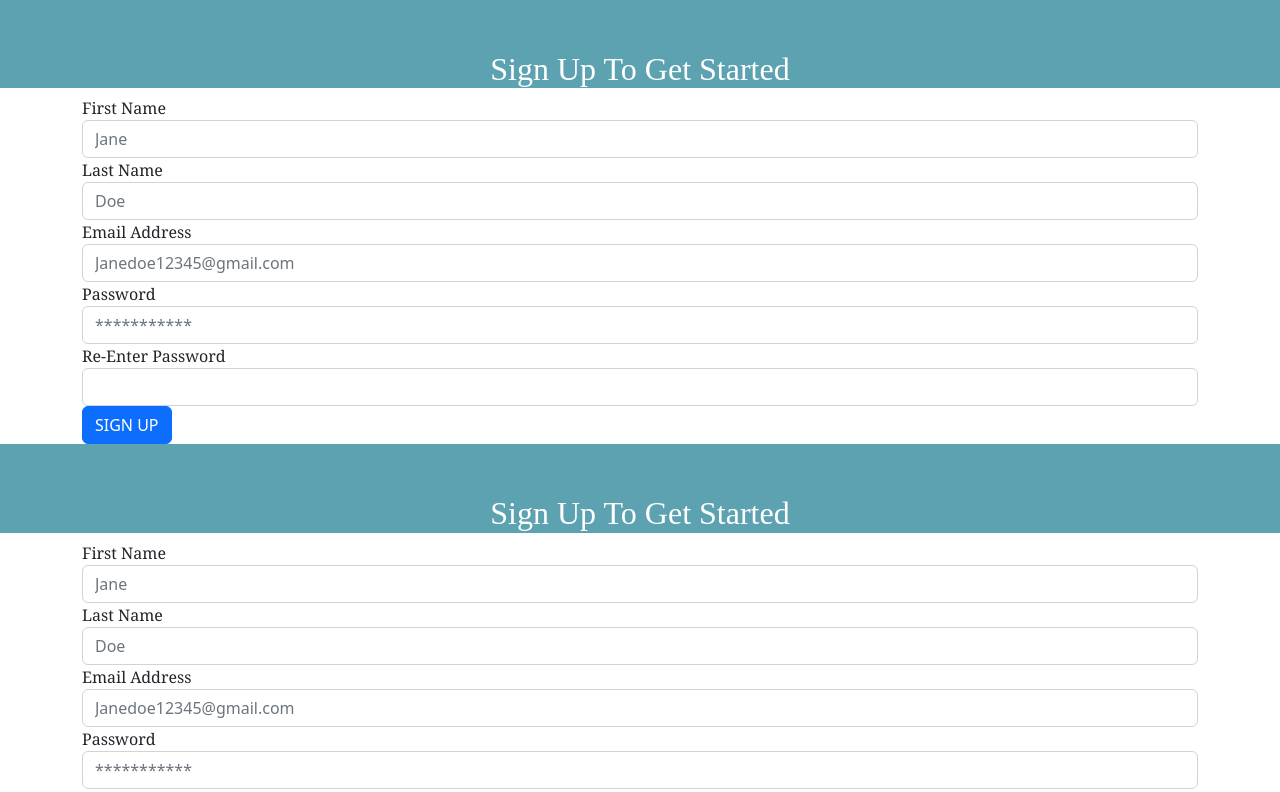
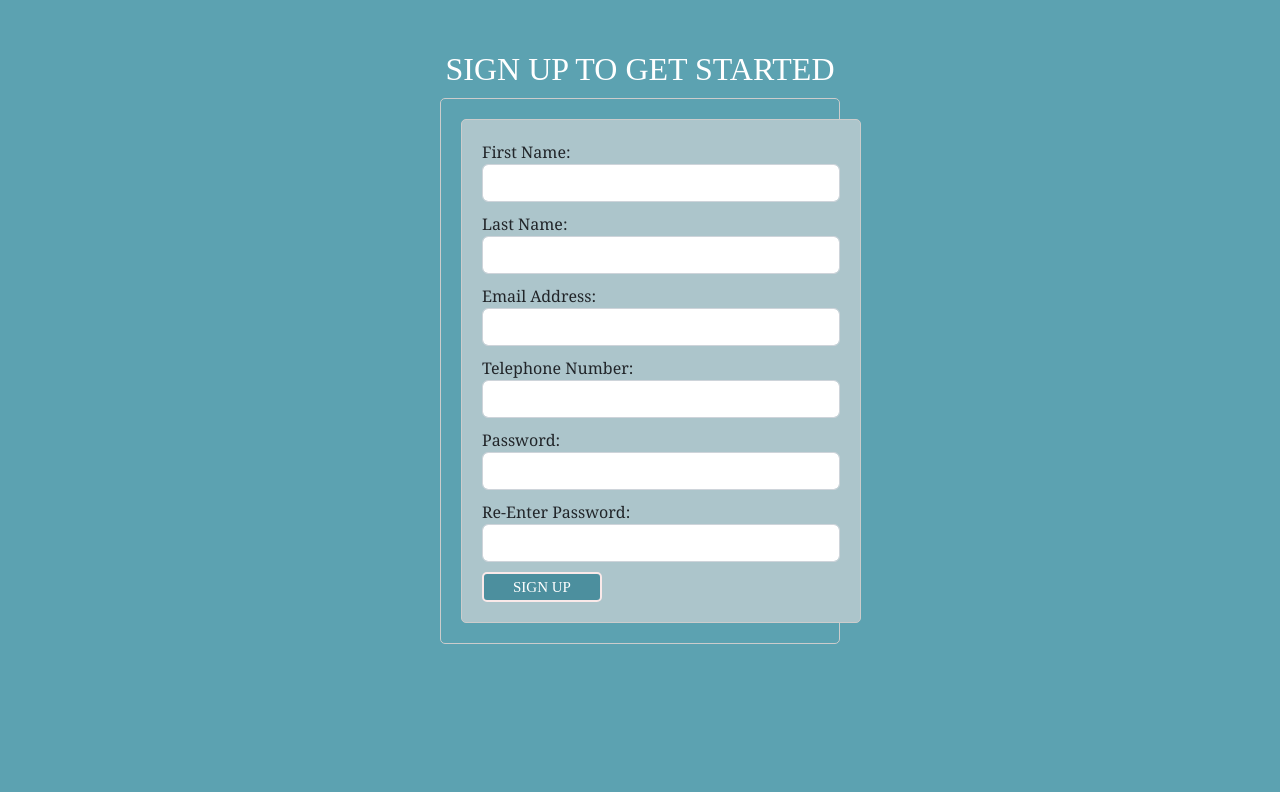
Before and after one commit to walters-skn/COMP3901-Capstone, a Vue app: page /#/register in a window 1280 px wide. Shown: the top 792 px of the page. Built offline with nearby package versions, Linux system fonts and the light colour scheme.

Commit message:
RegisterPage Update

```diff
--- a/src/components/RegisterPage.vue
+++ b/src/components/RegisterPage.vue
@@ -1,33 +1,40 @@
 <template>
+<div class="page-container">
 
-    <h2> Sign Up To Get Started </h2>
+    <title> Registration Page </title>
+    <h2 class = "title"> SIGN UP TO GET STARTED </h2>
 
         <form @submit.prevent="handleSubmit">
 
         <div class="container">
             <div class="box">
                 <div class="form-group">
-        <label> First Name </label>
-        <input type="text" class="form-control" placeholder="Jane" />
+                    <label> First Name: </label>
+                    <input type="text" class="form-control" />
                 </div>
 
             <div class="form-group">
-        <label> Last Name </label>
-        <input type="text" class="form-control" placeholder="Doe" />
+                <label> Last Name: </label>
+                <input type="text" class="form-control" />
             </div>
 
             <div class="form-group">
-        <label> Email Address </label>
-        <input type="email" class="form-control" placeholder="Janedoe12345@gmail.com" />
+                <label> Email Address: </label>
+                <input type="email" class="form-control" />
             </div>
 
             <div class="form-group">
-        <label> Password </label>
-        <input type="password" class="form-control" placeholder="***********" />
+                <label> Telephone Number: </label>
+                <input type="tel" class="form-control" />
             </div>
 
             <div class="form-group">
-        <label> Re-Enter Password </label>
+                <label> Password: </label>
+                <input type="password" class="form-control" />
+            </div>
+
+            <div class="form-group">
+                <label> Re-Enter Password: </label>
                 <input type="password" class="form-control" />
             </div>
 
@@ -35,8 +42,8 @@
 
         </div>
         </div>
-
     </form>
+</div>
 
 </template>
 
@@ -53,10 +60,47 @@
 
 <style >
 
+    .page-container{
+        background-color:#5CA2B1;
+        min-height: 100vh;
+        /* display: flex;
+        justify-content: center;
+        align-items: center; */
+    }
+
+    .container{
+        width: 400px;
+        padding: 20px;
+        border: 1px solid #ccc;
+        border-radius: 5px;
+        background-color: #5CA2B1;
+        /* display: flex; */
+        /* justify-content: center;
+        align-items: center;
+        height: 100vh; */
+    }
+
+    .title {
+  background-color: #5CA2B1;
+  color: white;
+  font-family: 'Times New Roman', Times, serif;
+  text-align: center;
+  padding-top: 50px;
+  margin-bottom: 10px;
+    }
+
+    .box{
+        width: 400px;
+        padding: 20px;
+        border: 1px solid #ccc;
+        border-radius: 5px;
+        background-color: #ACC5CB;
+    }
+
     h2{
         background-color:#5CA2B1;
         color: white;
-        font-family: 'Times New Roman', Times, serif;
+        font-family:  monospace;
         text-align: center;
         padding-top: 50px;
     }
@@ -66,4 +110,34 @@
         text-align: left;
     }
 
+    .btn{
+        display: flex;
+        justify-content:center;
+        align-items:center;
+        background-color: #4C8F9E;
+        border: 2px solid #FAE9E9;
+        color: white;
+        text-align: center;
+        font-size: 15px;
+        border-radius: 5px;
+        font-family: 'Times New Roman', Times, serif;
+        width: 120px;
+        height: 30px;
+    }
+
+    .button-wrapper{
+        display: flex;
+        justify-content: center;
+    }
+
+    .form-group{
+        margin-bottom: 10px;
+    }
+
+    .submit-group{
+        display: flex;
+        justify-content: space-between;
+        align-items: center;
+    }
+
 </style>
```
Lines whose indentation alone changed are shown as unchanged.
